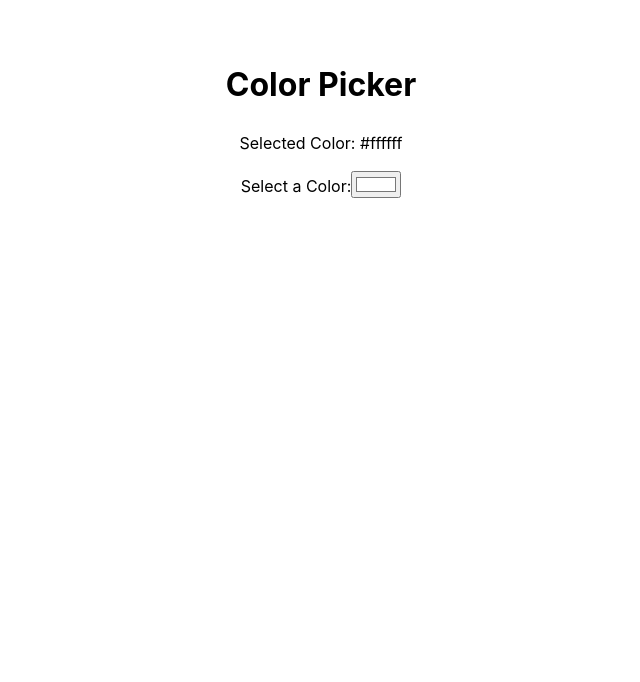
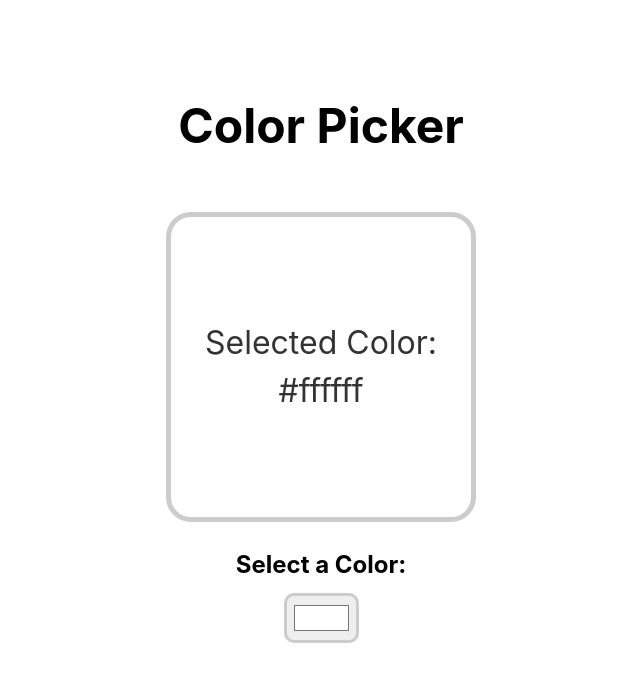
Before and after one commit to Tally2014/React-color-picker, a React (Vite) app: page / in a window 1280 px wide. Shown: the top 682 px of the page, without its empty margins (319-959 px from the left). Built offline with nearby package versions, Linux system fonts and the light colour scheme.

Commit message:
ColorPicker CSS Styling

```diff
--- a/src/index.css
+++ b/src/index.css
@@ -3,3 +3,46 @@
   line-height: 1.5;
   font-weight: 400;
 }
+
+.color-picker-container {
+  display: flex;
+  flex-direction: column;
+  align-items: center;
+}
+
+h1 {
+  margin: 50px;
+  font-size: 3rem;
+}
+
+.color-display {
+  width: 300px;
+  height: 300px;
+  display: flex;
+  justify-content: center;
+  align-items: center;
+  border: 5px solid hsl(0, 0%, 80%);
+  border-radius: 25px;
+  margin-bottom: 25px;
+  transition: 0.25s ease;
+}
+
+.color-display p {
+  color: hsl(0, 0%, 20%);
+  font-size: 2rem;
+  text-align: center;
+}
+
+label {
+  font-size: 1.5rem;
+  font-weight: bold;
+  margin-bottom: 10px;
+}
+
+input[type="color"] {
+  width: 75px;
+  height: 50px;
+  padding: 5px;
+  border-radius: 10px;
+  border: 3px solid hsl(0, 0%, 80%);
+}
```
